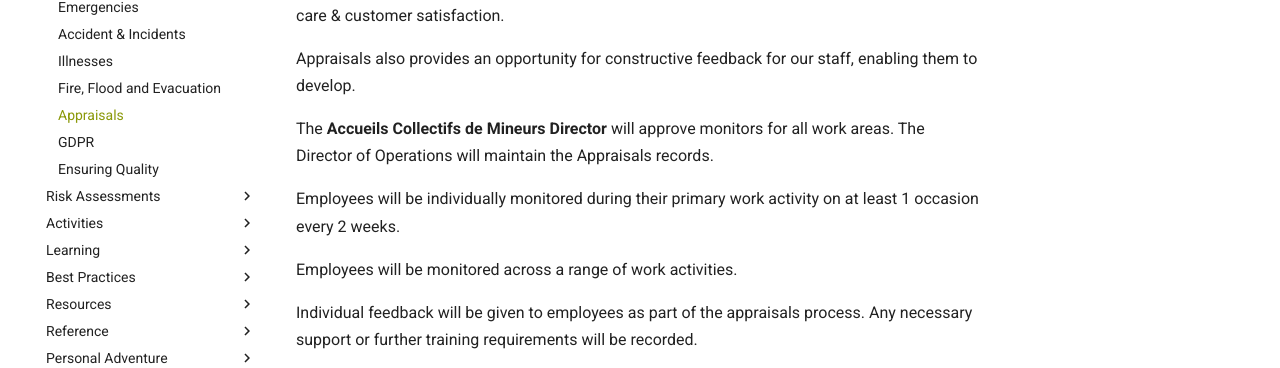
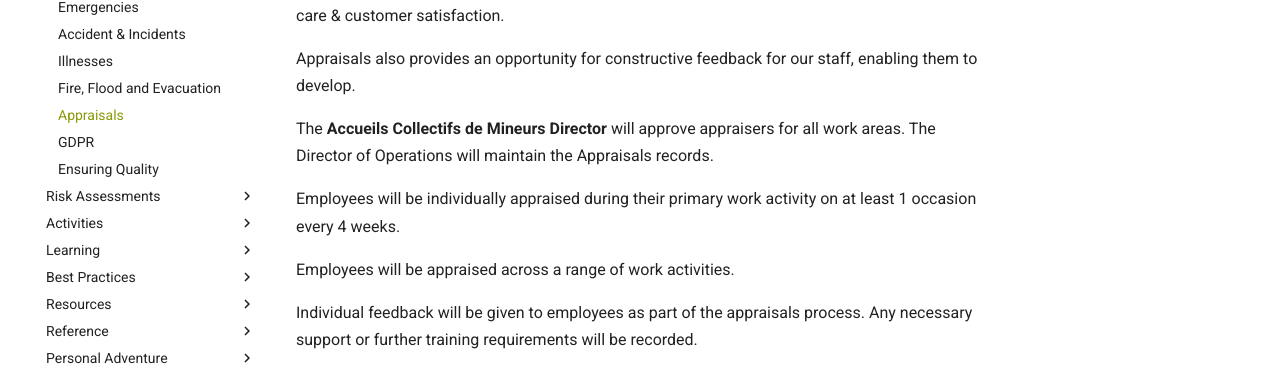
Before and after one commit to Matt-Adventure-Ardeche/staffhandbook, an MkDocs documentation site: the page built from docs/policies/appraisals.md, in a window 1280 px wide and 1098 px high. Shown: the part 346-714 px from the top of the window. Built offline with MkDocs 1.6.1 and Material for MkDocs 9.7.7, drawn with Linux system fonts in a browser that asks for light colours; comment, search, counter and statistics services are not loaded.

Commit message:
appraisals

```diff
--- a/docs/policies/appraisals.md
+++ b/docs/policies/appraisals.md
@@ -8,11 +8,11 @@
 
 Appraisals also provides an opportunity for constructive feedback for our staff, enabling them to develop.
 
-The **Accueils Collectifs de Mineurs Director** will approve monitors for all work areas. The Director of Operations will maintain the Appraisals records.
+The **Accueils Collectifs de Mineurs Director** will approve appraisers for all work areas. The Director of Operations will maintain the Appraisals records.
 
-Employees will be individually monitored during their primary work activity on at least 1 occasion every 2 weeks.
+Employees will be individually appraised during their primary work activity on at least 1 occasion every 4 weeks.
 
-Employees will be monitored across a range of work activities.
+Employees will be appraised across a range of work activities.
 
 Individual feedback will be given to employees as part of the appraisals process.  Any necessary support or further training requirements will be recorded.
 
```
